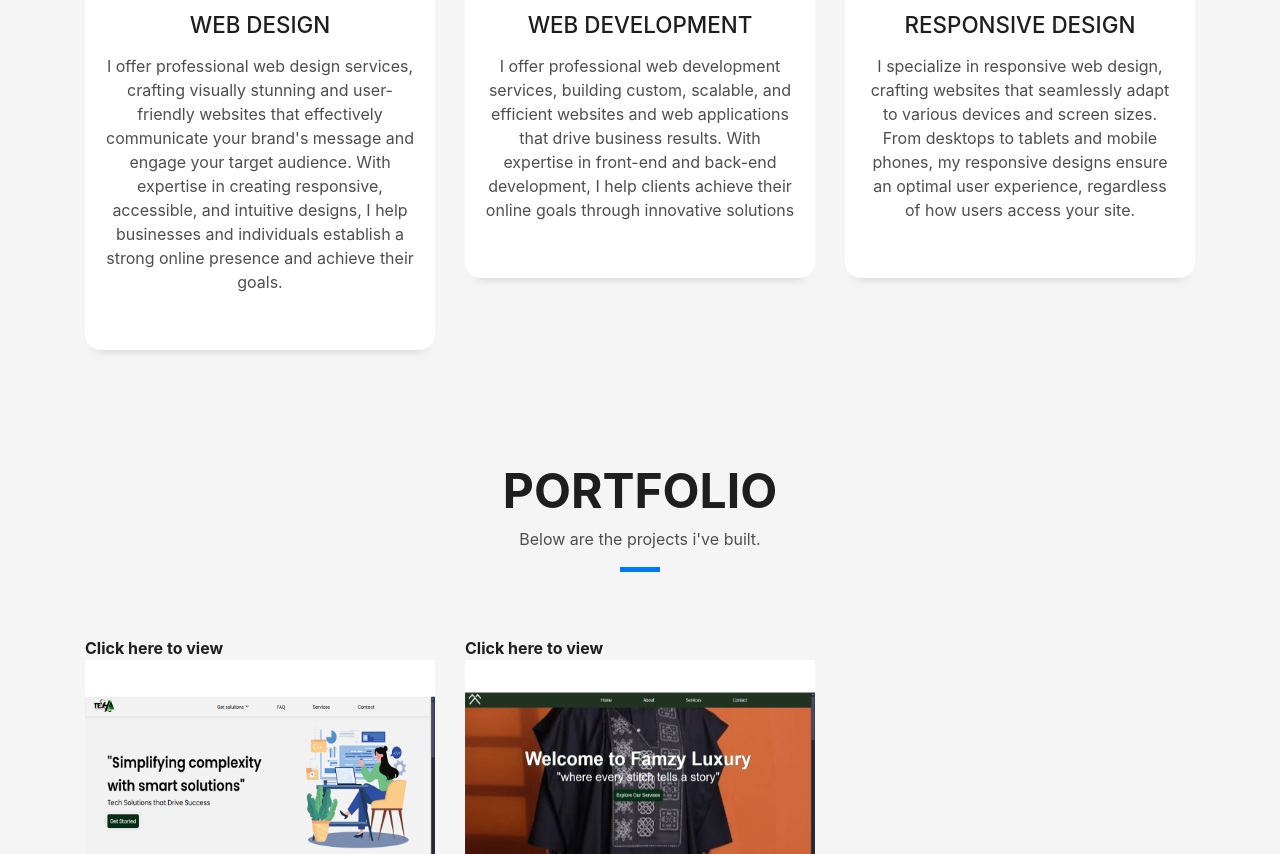
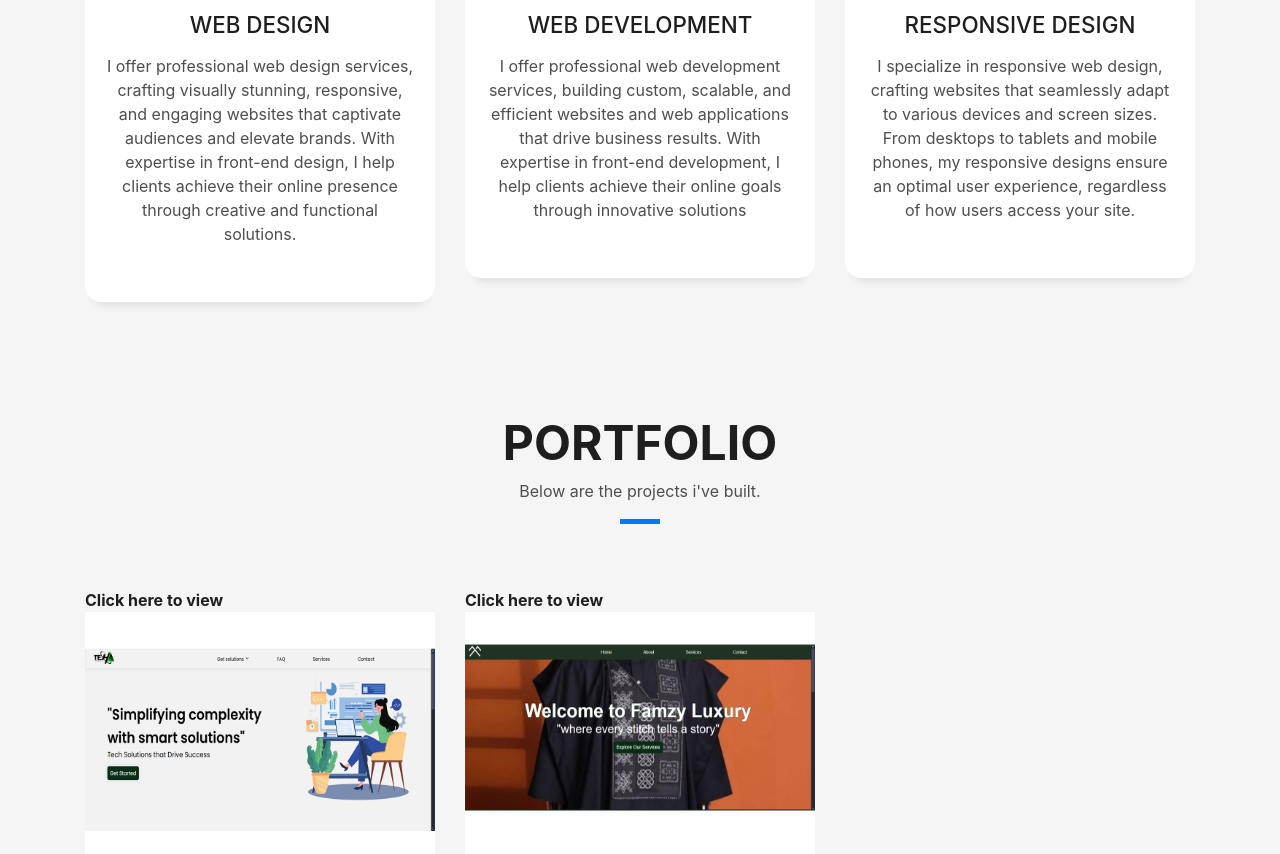
Before and after one commit to Domssilas/Judefolio, a plain HTML site: page index.html in a window 1280 px wide. Shown: the part 2159-3013 px from the top of the page. Drawn offline with nearby package versions, Linux system fonts and the light colour scheme; files whose address does not match are found by name.

Commit message:
modified services section

```diff
--- a/index.html
+++ b/index.html
@@ -195,11 +195,7 @@
             <div class="service-content">
               <h2 class="s-title">Web Design</h2>
               <p class="s-description text-center">
-                I offer professional web design services, crafting visually stunning and user-friendly
-                websites that effectively communicate your brand's message and engage your target
-                audience. With expertise in creating responsive, accessible, and intuitive designs,
-                I help businesses and individuals establish a strong online presence and achieve their
-                goals.
+                I offer professional web design services, crafting visually stunning, responsive, and engaging websites that captivate audiences and elevate brands. With expertise in front-end design, I help clients achieve their online presence through creative and functional solutions.
               </p>
             </div>
           </div>
@@ -214,7 +210,7 @@
               <p class="s-description text-center">
                 I offer professional web development services, building custom, scalable, and efficient
                 websites and web applications that drive business results. With expertise in front-end
-                and back-end development, I help clients achieve their online goals through innovative
+                development, I help clients achieve their online goals through innovative
                 solutions
               </p>
             </div>
```
